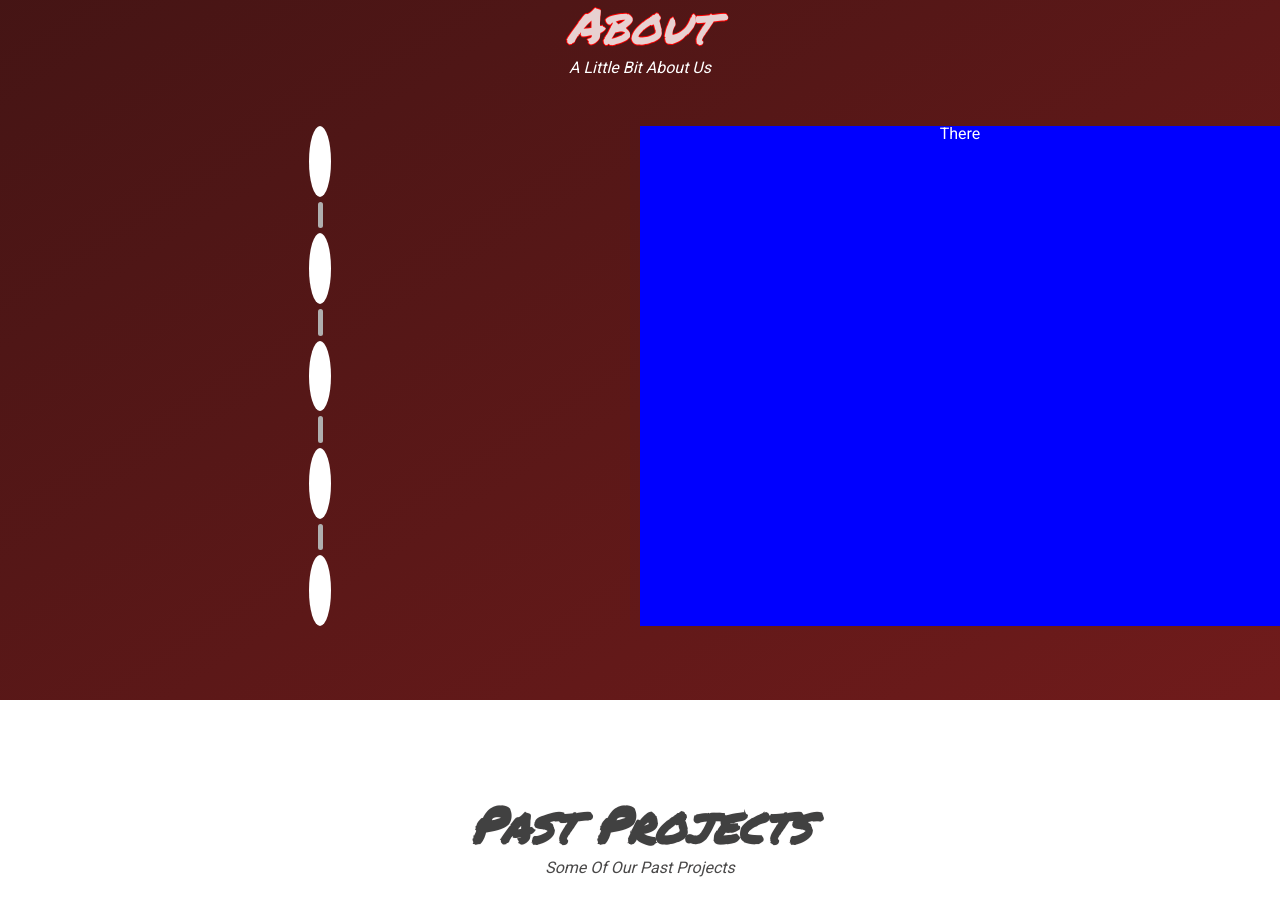
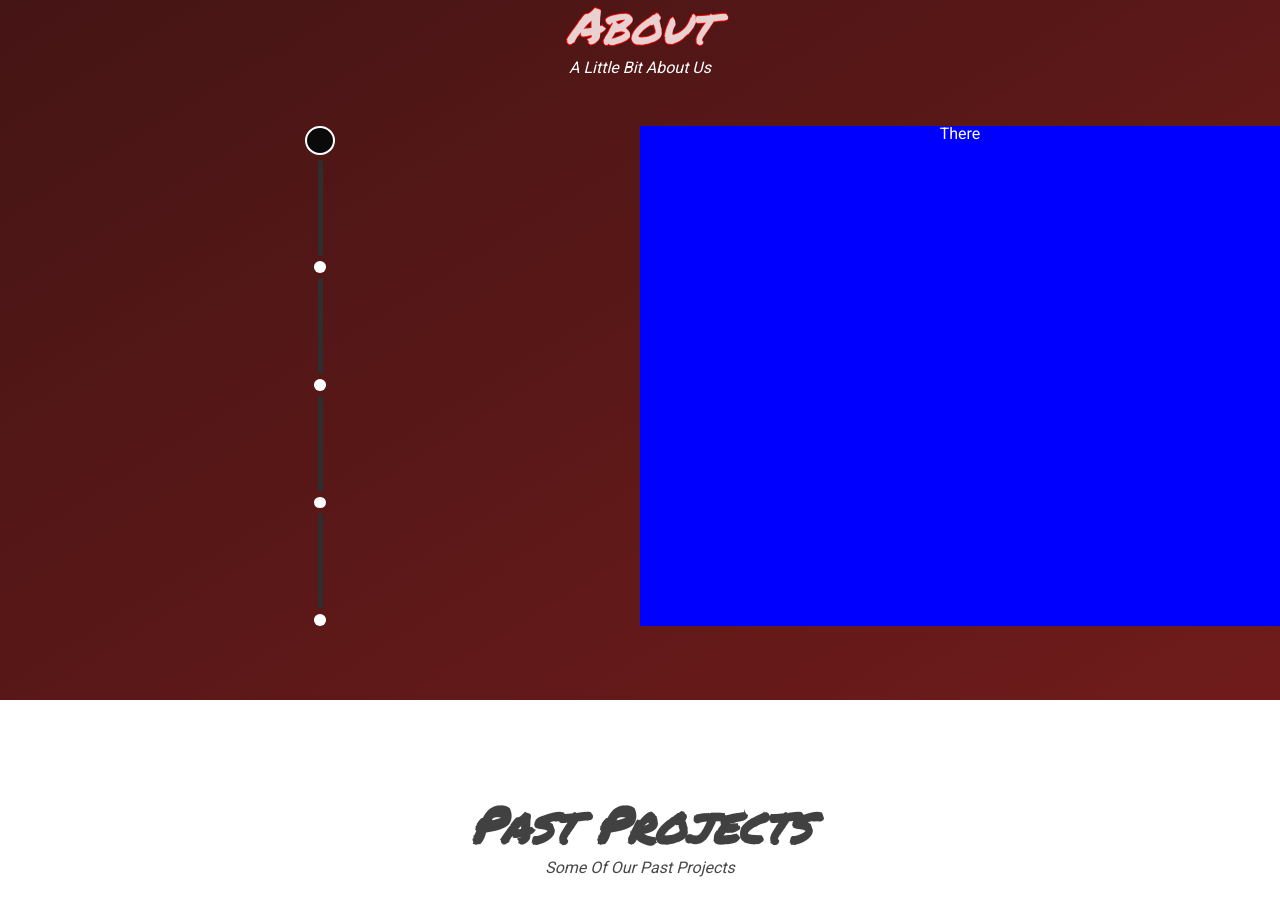
Before and after one commit to HavocPigeon/RowleyPlumbingInc, a React (Create React App) app: page / in a window 1280 px wide. Shown: the part 900-1816 px from the top of the page. Built offline with nearby package versions, Linux system fonts and the light colour scheme.

Commit message:
timeline functionality added

```diff
--- a/src/components/about.js
+++ b/src/components/about.js
@@ -1,7 +1,67 @@
-import React from 'react';
+import React, { Component } from 'react';
 import '../css/about.css';
 
-const About = () => {
+
+export default class About extends Component {
+    constructor(){
+        super();
+        this.state = {
+            circleOne: 'active',
+            circleTwo: 'inactive',
+            circleThree: 'inactive',
+            circleFour: 'inactive',
+            circleFive: 'inactive',
+        }
+    }
+
+    activateCircleOne = () => {
+        this.setState({
+            circleOne: 'active',
+            circleTwo: 'inactive',
+            circleThree: 'inactive',
+            circleFour: 'inactive',
+            circleFive: 'inactive',
+        })
+    }
+    activateCircleTwo = () => {
+        this.setState({
+            circleOne: 'inactive',
+            circleTwo: 'active',
+            circleThree: 'inactive',
+            circleFour: 'inactive',
+            circleFive: 'inactive',
+        })
+    }
+    activateCircleThree = () => {
+        this.setState({
+            circleOne: 'inactive',
+            circleTwo: 'inactive',
+            circleThree: 'active',
+            circleFour: 'inactive',
+            circleFive: 'inactive',
+        })
+    }
+    activateCircleFour = () => {
+        this.setState({
+            circleOne: 'inactive',
+            circleTwo: 'inactive',
+            circleThree: 'inactive',
+            circleFour: 'active',
+            circleFive: 'inactive',
+        })
+    }
+    activateCircleFive = () => {
+        this.setState({
+            circleOne: 'inactive',
+            circleTwo: 'inactive',
+            circleThree: 'inactive',
+            circleFour: 'inactive',
+            circleFive: 'active',
+        })
+    }
+
+    render() {
+        console.log(this.state);
         return (
             <div className="aboutmain">
                 <div id='about'></div>
@@ -13,15 +73,51 @@ const About = () => {
                 </div>
                 <div className="timelinecontainer">
                     <div className="timelineleft">
-                    <span id='circle'></span>
-                    <div id="lengthone"></div>
-                    <span id='circle'></span>
-                    <div id="lengthtwo"></div>
-                    <span id='circle'></span>
-                    <div id="lengththree"></div>
-                    <span id='circle'></span>
-                    <div id="lengthfour"></div>
-                    <span id='circle'></span>
+                        <button id={
+                            this.state.circleOne === 'active'
+                            ? 'circleactive'
+                            : 'circle'
+                        } onClick={() => this.activateCircleOne()}></button>
+                        <div id={
+                            this.state.circleOne === 'inactive'
+                            ? 'timelinelengthactive'
+                            : 'timelinelength'
+                        }></div>
+                        <button id={
+                            this.state.circleTwo === 'active'
+                            ? 'circleactive'
+                            : 'circle'
+                        } onClick={() => this.activateCircleTwo()}></button>
+                        <div id={
+                            this.state.circleOne || this.state.circleTwo === 'active'
+                            ? 'timelinelength'
+                            : 'timelinelengthactive'
+                        }></div>
+                        <button id={
+                            this.state.circleThree === 'active'
+                            ? 'circleactive'
+                            : 'circle'
+                        } onClick={() => this.activateCircleThree()}></button>
+                        <div id={
+                            this.state.circleOne || this.state.circleTwo || this.state.circleThree === 'active'
+                            ? 'timelinelength'
+                            : 'timelinelengthactive'
+                        }></div>
+                        <button id={
+                            this.state.circleFour === 'active'
+                            ? 'circleactive'
+                            : 'circle'
+                        } onClick={() => this.activateCircleFour()}></button>
+                        <div id={
+                            this.state.circleFive === 'active'
+                            ? 'timelinelengthactive'
+                            : 'timelinelength'
+                        }></div>
+                        <button id={
+                            this.state.circleFive === 'active'
+                            ? 'circleactive'
+                            : 'circle'
+                        } onClick={() => this.activateCircleFive()}></button>
                     </div>
                     <div className="timelineright">
                         There
@@ -29,6 +125,5 @@ const About = () => {
                 </div>
             </div>
         );
-};
-
-export default About;
+    }
+}
--- a/src/css/about.css
+++ b/src/css/about.css
@@ -44,16 +44,31 @@
     height: 500px;
     width: 100%;
 }
-#lengthone, #lengthtwo, #lengththree, #lengthfour {
+#timelinelength {
     width: 5px;
     margin: 5px 0px;
     height: 100px;
-    background-color: rgb(175, 175, 175);
+    background-color: rgb(46, 46, 46);
+    border-radius: 3px;
+}
+#timelinelengthactive {
+    width: 5px;
+    margin: 5px 0px;
+    height: 100px;
+    background-color: rgb(179, 179, 179);
     border-radius: 3px;
 }
 #circle {
+    border-radius: 49%;
+    height: 12px;
+    width: 12px;
+    background-color: white;
+    border: none;
+}
+#circleactive {
     border-radius: 50%;
-    height: 2px;
-    width: 2px;
-    background-color: white;
+    border: solid 2px white;
+    height: 30px;
+    width: 30px;
+    background-color: rgb(10, 10, 10);
 }
```
Lines whose indentation alone changed are shown as unchanged.
